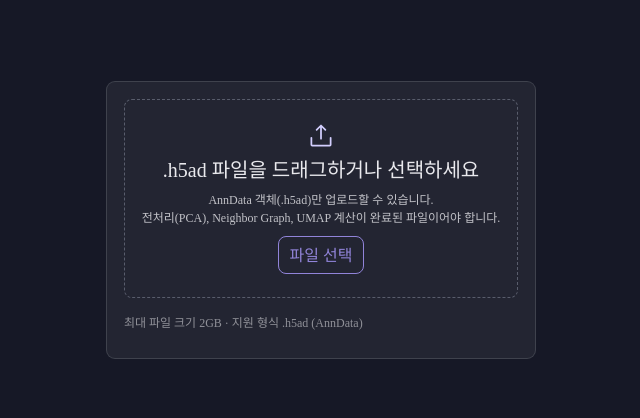
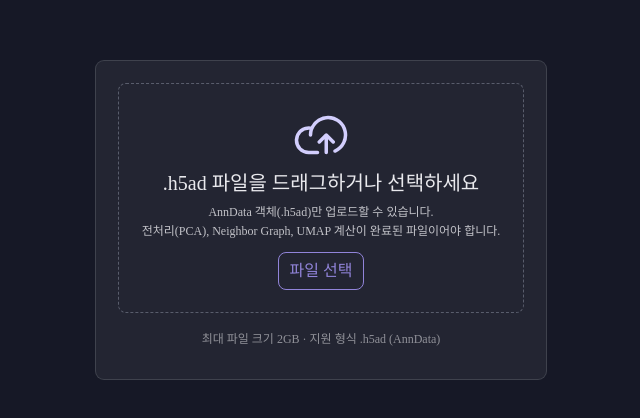
Before and after one commit to TaegyuKim-byte/Insilico_pipeline, a Next.js app in the folder frontend/: page /upload in a window 1280 px wide. Shown: the part 180-598 px from the top of the page, without its empty margins (319-959 px from the left). Built offline with nearby package versions, Linux system fonts and the light colour scheme; no server answers.

Commit message:
style: redesign upload card layout and icon

```diff
--- a/frontend/components/upload/UploadCard.tsx
+++ b/frontend/components/upload/UploadCard.tsx
@@ -126,7 +126,7 @@ export default function UploadCard() {
   }
 
   return (
-    <div className="card elev-sm" style={{ maxWidth: 640, padding: "var(--space-6)" }}>
+    <div className="card elev-sm" style={{ maxWidth: 800, padding: "var(--space-8)" }}>
       {phase === "idle" && (
         <>
           <div
@@ -141,7 +141,7 @@ export default function UploadCard() {
               gap: "var(--space-3)",
               border: `1px dashed ${isDraggingOver ? "var(--color-accent)" : "var(--color-neutral-700)"}`,
               borderRadius: "var(--radius-md)",
-              padding: "var(--space-8) var(--space-6)",
+              padding: "var(--space-8) var(--space-8)",
               textAlign: "center",
               background: isDraggingOver
                 ? "color-mix(in srgb, var(--color-accent) 8%, transparent)"
@@ -149,9 +149,9 @@ export default function UploadCard() {
               transition: "border-color 120ms ease, background-color 120ms ease",
             }}
           >
-            <svg width="28" height="28" viewBox="0 0 256 256" fill="var(--color-accent-300)">
-              <path d="M224,144v64a16,16,0,0,1-16,16H48a16,16,0,0,1-16-16V144a8,8,0,0,1,16,0v64H208V144a8,8,0,0,1,16,0ZM93.66,77.66,120,51.31V152a8,8,0,0,0,16,0V51.31l26.34,26.35a8,8,0,0,0,11.32-11.32l-40-40a8,8,0,0,0-11.32,0l-40,40A8,8,0,0,0,93.66,77.66Z" />
-            </svg>
+           <svg xmlns="http://www.w3.org/2000/svg" width="56" height="56" fill="var(--color-accent-300)" viewBox="0 0 256 256">
+           <path d="M178.34,165.66,160,147.31V208a8,8,0,0,1-16,0V147.31l-18.34,18.35a8,8,0,0,1-11.32-11.32l32-32a8,8,0,0,1,11.32,0l32,32a8,8,0,0,1-11.32,11.32ZM160,40A88.08,88.08,0,0,0,81.29,88.68,64,64,0,1,0,72,216h40a8,8,0,0,0,0-16H72a48,48,0,0,1,0-96c1.1,0,2.2,0,3.29.12A88,88,0,0,0,72,128a8,8,0,0,0,16,0,72,72,0,1,1,100.8,66,8,8,0,0,0,3.2,15.34,7.9,7.9,0,0,0,3.2-.68A88,88,0,0,0,160,40Z"></path>
+           </svg>
             <div className="card-title" style={{ margin: 0 }}>
               .h5ad 파일을 드래그하거나 선택하세요
             </div>
@@ -163,6 +163,7 @@ export default function UploadCard() {
             <button
               type="button"
               className="btn btn-primary"
+              style={{marginTop: "var(--space-1)"}}
               onClick={() => inputRef.current?.click()}
             >
               파일 선택
@@ -175,7 +176,7 @@ export default function UploadCard() {
               style={{ display: "none" }}
             />
           </div>
-          <p className="text-muted" style={{ fontSize: 12, marginTop: "var(--space-4)" }}>
+          <p className="text-muted" style={{ fontSize: 12, marginTop: "var(--space-4)", textAlign: "center" }}>
             최대 파일 크기 2GB · 지원 형식 .h5ad (AnnData)
           </p>
         </>
```
